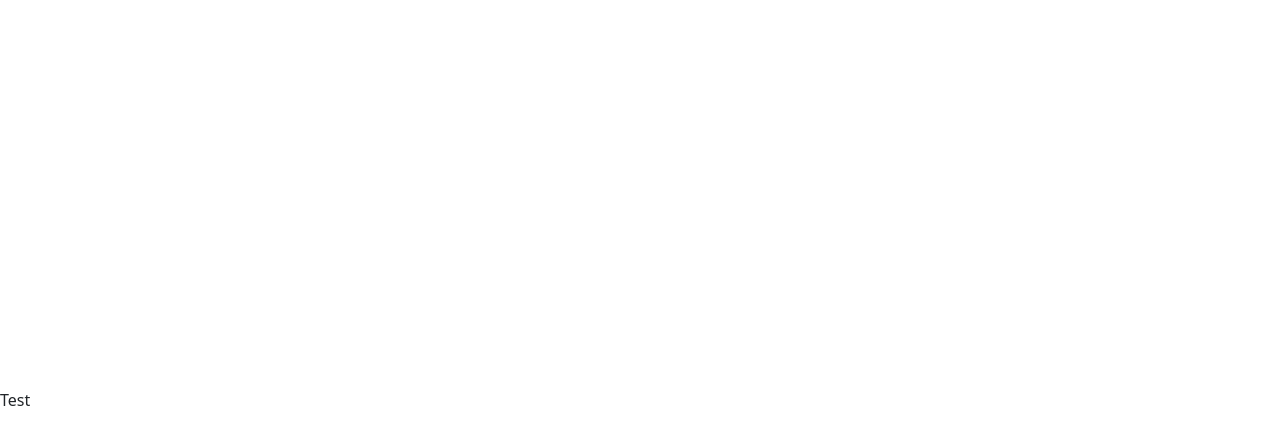
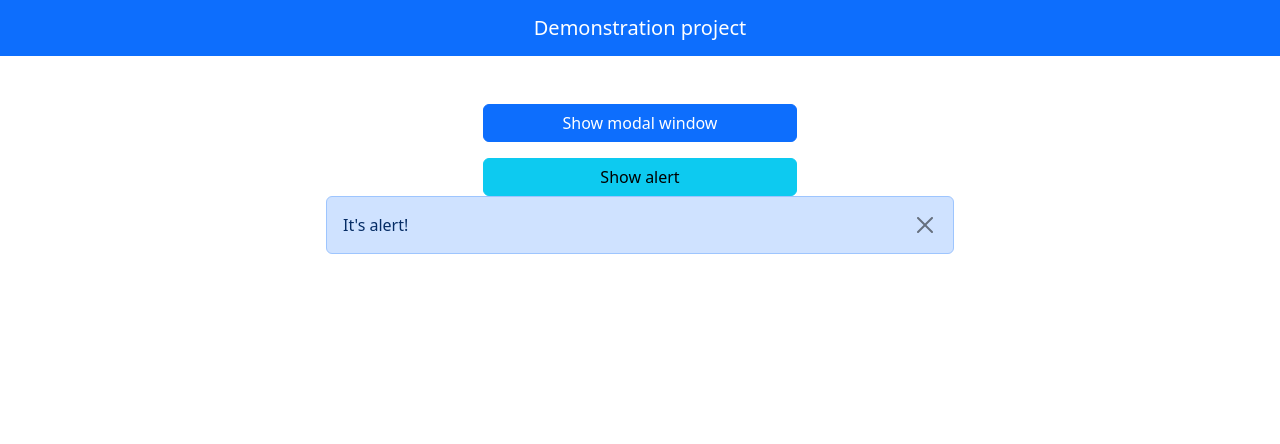
Before and after one commit to red88july/home_work58, a React (Vite) app: page / in a window 1280 px wide. Shown: the top 444 px of the page. Built offline with nearby package versions, Linux system fonts and the light colour scheme.

Commit message:
Create component Alert, then add on component button with type btn-close. Set style for Alert..

```diff
--- a/src/App.tsx
+++ b/src/App.tsx
@@ -1,11 +1,37 @@
+import Toolbar from './components/Toolbar/Toolbar';
+import Modal from './components/Modal/Modal';
+import Alert from './components/Alert/Alert';
+import {useState} from 'react';
+
+
 function App() {
-  return (
-    <>
-      <div>
-        Test
-      </div>
-    </>
-  );
+    const [showModal, setShowModal] = useState(false);
+    return (
+        <>
+            <header>
+                <Toolbar/>
+            </header>
+            <main className="container-fluid">
+                <div className="text-center">
+                    <button className="btn btn-primary mt-5 w-25" onClick={() => setShowModal(true)}>Show modal window
+                    </button>
+                </div>
+                <Modal show={showModal} title="Demonstration modal windows" onClose={() => setShowModal(false)}>
+                    <div className="modal-body">
+                        <p>We retain information relating to the Services until it is no longer necessary to serve the
+                            purposes for which it was collected,
+                            such as to provide the Services to you or improve the Services.
+                            Reasons we may retain some information for longer periods include:
+                        </p>
+                    </div>
+                </Modal>
+              <div className="text-center d-flex justify-content-center align-items-center flex-column">
+                <button className="btn btn-info mt-3 w-25">Show alert</button>
+                <Alert />
+              </div>
+            </main>
+        </>
+    );
 }
 
 export default App;
--- a/src/components/Alert/Alert.tsx
+++ b/src/components/Alert/Alert.tsx
@@ -0,0 +1,12 @@
+import React from 'react';
+
+const Alert: React.FC = () => {
+  return (
+    <div className="alert alert-primary w-50 d-flex align-items-center justify-content-between" role="alert">
+      <span className="d-block">It's alert!</span>
+      <button type="button" className="btn-close d-block" aria-label="Close"></button>
+    </div>
+  );
+};
+
+export default Alert;
--- a/src/components/Backdrop/Backdrop.tsx
+++ b/src/components/Backdrop/Backdrop.tsx
@@ -0,0 +1,16 @@
+import React from 'react';
+
+interface Props {
+  show: boolean,
+  onClick: React.MouseEventHandler,
+}
+
+const Backdrop:React.FC<Props> = ({show, onClick}) => {
+  return (
+    <div className="modal-backdrop show"
+         style={{display: show ? 'block': 'none'}}
+         onClick={onClick} />
+  );
+};
+
+export default Backdrop;
--- a/src/components/Modal/Modal.tsx
+++ b/src/components/Modal/Modal.tsx
@@ -0,0 +1,33 @@
+import React from "react";
+import Backdrop from "../Backdrop/Backdrop";
+
+interface Props extends React.PropsWithChildren{
+  show: boolean,
+  title: string,
+  onClose: React.MouseEventHandler,
+}
+
+const Modal:React.FC<Props>= ({show,title, children,onClose}) => {
+  const onInnetClick = (event: React.MouseEvent) => {
+    event.stopPropagation();
+  };
+
+  return (
+    <>
+      <Backdrop show={show} onClick={onClose}/>
+      <div className="modal show" style={{display: show ? 'block': 'none'}} onClick={onClose}>
+        <div className="modal-dialog" onClick={onInnetClick}>
+          <div className="modal-content">
+            <div className="modal-header">
+              <h1 className="modal-title fs-5">{title}</h1>
+              <button type="button" className="btn-close" onClick={onClose} aria-label="Close"></button>
+            </div>
+            {children}
+          </div>
+        </div>
+      </div>
+    </>
+  );
+};
+
+export default Modal;
--- a/src/components/Toolbar/Toolbar.tsx
+++ b/src/components/Toolbar/Toolbar.tsx
@@ -0,0 +1,11 @@
+const Toolbar = () => {
+  return (
+    <nav className="navbar navbar-expand-lg navbar-dark bg-primary ">
+      <div className="container-fluid ">
+        <span className="navbar-brand mt-0 mb-0 me-auto ms-auto">Demonstration project</span>
+      </div>
+    </nav>
+  );
+};
+
+export default Toolbar;
--- a/src/main.tsx
+++ b/src/main.tsx
@@ -1,7 +1,6 @@
 import React from 'react';
 import ReactDOM from 'react-dom/client';
 import App from './App';
-import './index.css';
 import 'bootstrap/dist/css/bootstrap.css';
 
 ReactDOM.createRoot(document.getElementById('root')!).render(
```
